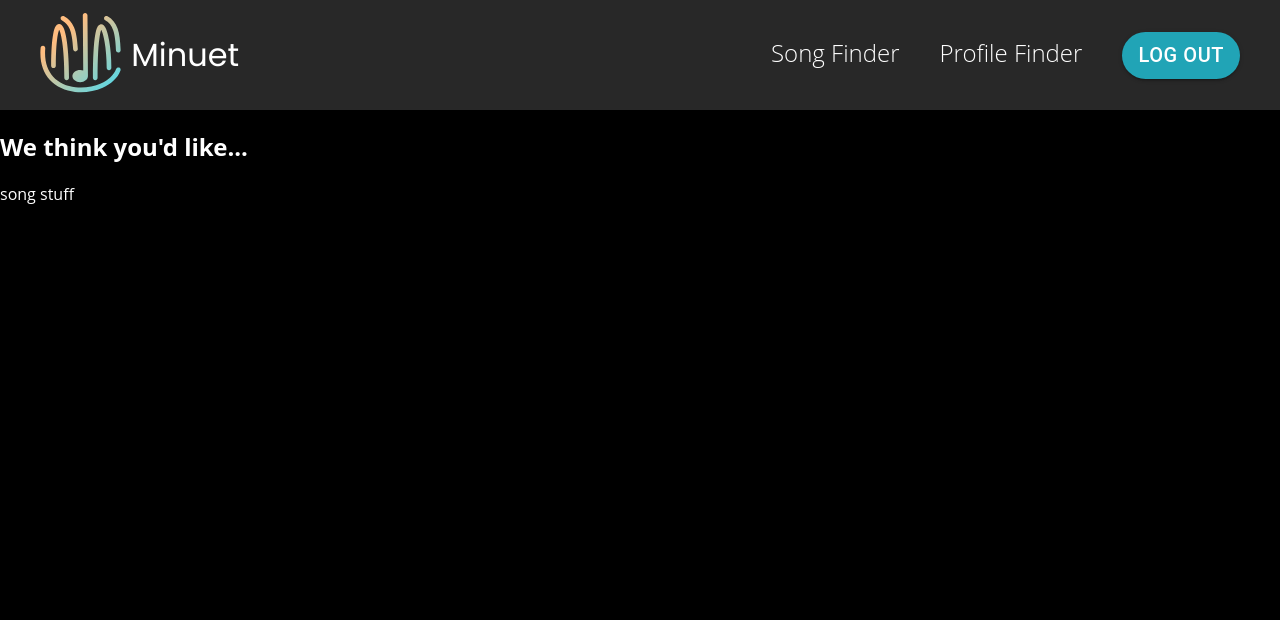
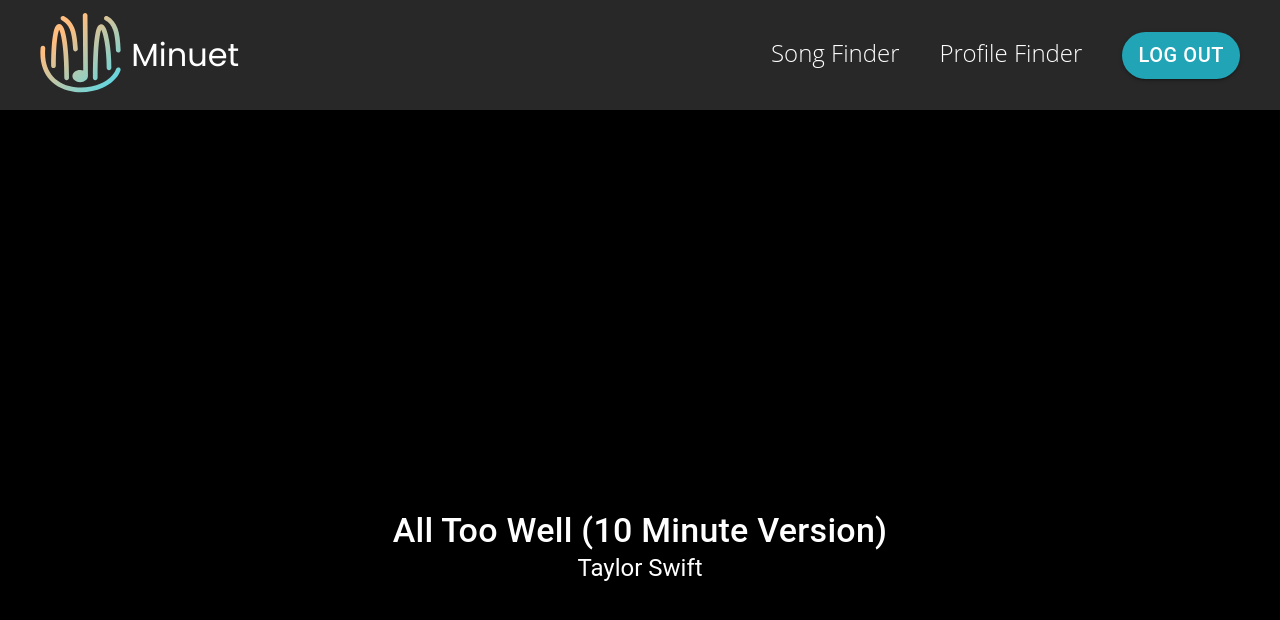
Before and after one commit to jakobreinwald/cs-130-project, a React (Create React App) app in the folder minuet/: page /song-finder in a window 1280 px wide. Shown: the top 620 px of the page. Built offline with nearby package versions, Linux system fonts and the light colour scheme.

Commit message:
basic finderImage component

```diff
--- a/minuet/src/components/finderImage.js
+++ b/minuet/src/components/finderImage.js
@@ -1,14 +1,14 @@
 import React from 'react';
-import './finderImage.css'
+import { Box, Typography } from '@mui/material';
 
-function FinderImage() {
+function FinderImage({ image, mainText, subText }) {
   return (
-    <div className="finderImage">
-      <div className="image">
-        <p>this is the finder Image component</p>
-      </div>
-    </div>
+    <Box sx={{ display: 'flex', flexDirection: 'column', alignItems: 'center', justifyContent: 'center' }}>
+      <image src={image} style={{ width: '50vh', height: '50vh' }}/>
+      <Typography variant='h4' sx={{ fontWeight: 500 }}> { mainText } </Typography>
+      <Typography variant='h5'> { subText } </Typography>
+    </Box>
   );
 }
 
-export default UserProfile;
+export default FinderImage;
--- a/minuet/src/pages/songFinder.css
+++ /dev/null
@@ -1,4 +0,0 @@
-.songFinder{
-    height: 100%;
-    width: 100%;
-}
--- a/minuet/src/pages/songFinder.js
+++ b/minuet/src/pages/songFinder.js
@@ -1,13 +1,15 @@
 import React from 'react';
+import FinderImage from '../components/finderImage'
 
 function SongFinder() {
+
   return (
     <div className="songFinder">
       <div className='songFinderContent'>
-        <h2> We think you'd like... </h2>
-        <div>
-          song stuff
-        </div>
+        <FinderImage
+          image='https://static.independent.co.uk/2021/11/11/12/newFile.jpg'
+          mainText='All Too Well (10 Minute Version)'
+          subText='Taylor Swift' />
       </div>
     </div>
   );
--- a/minuet/src/pages/userProfile.css
+++ /dev/null
@@ -1,3 +0,0 @@
-.profileBody{
-    padding: 20px;
-}
--- a/minuet/src/pages/userProfile.js
+++ b/minuet/src/pages/userProfile.js
@@ -1,5 +1,4 @@
 import React from 'react';
-import './userProfile.css'
 
 function UserProfile() {
   return (
```
Also changed, not shown: minuet/src/components/finderImage.css (deleted).
